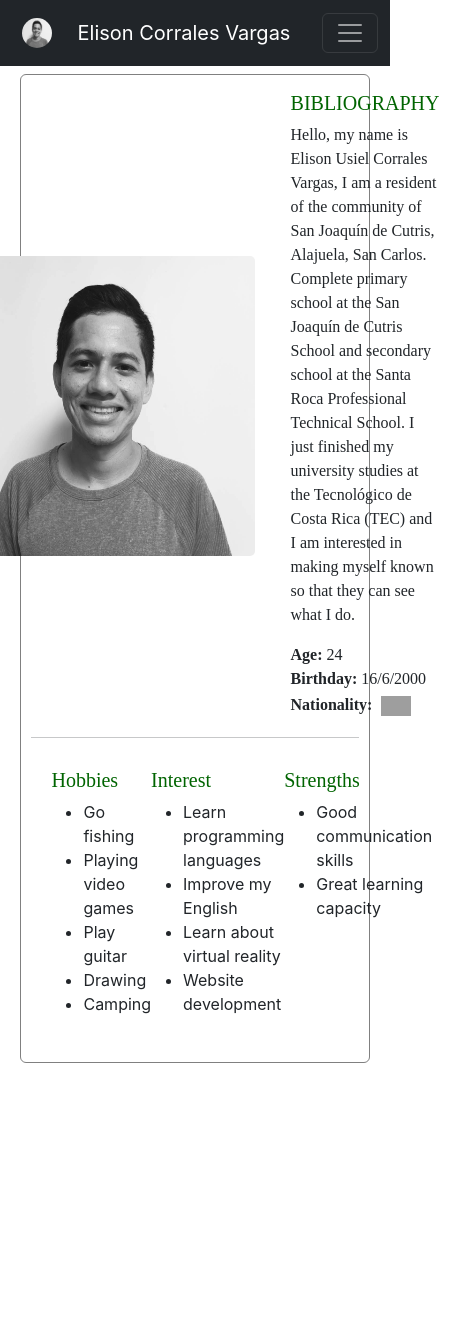
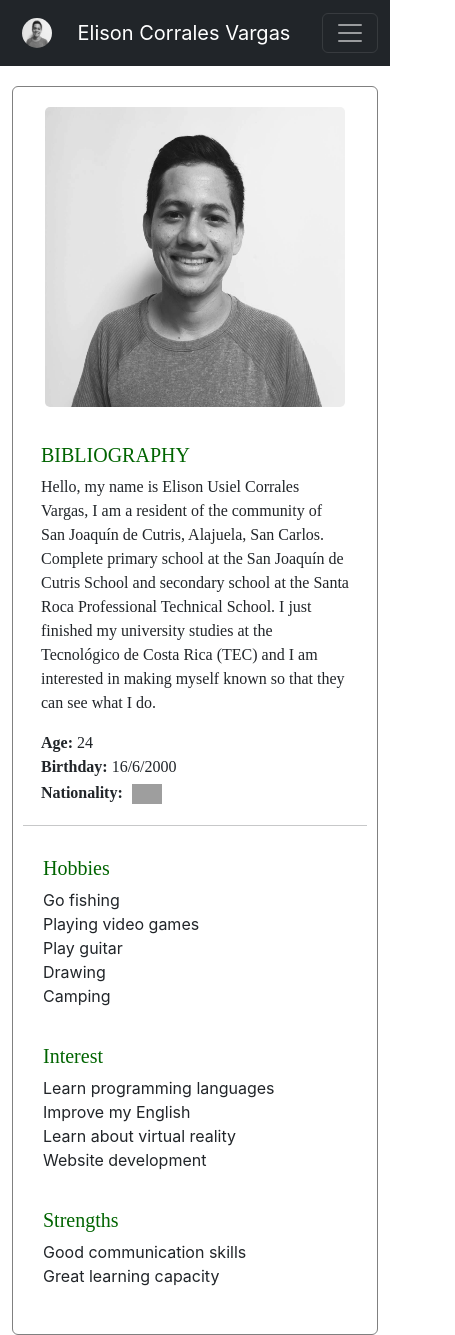
Before and after one commit to elicv/portfolio, a React (Create React App) app: page / in a window 390 px wide. Shown: the whole page, 455 px wide, since content can reach past the window. Before the commit the page ends 1072 px from the top, so only its background shows below. Built offline with nearby package versions, Linux system fonts and the light colour scheme; grey boxes are pictures that could not be loaded; the HTML template or start-up script is replaced by a standard one.

Commit message:
Fix Responsive Mobile

```diff
--- /dev/null
+++ b/src/CSS/Bibliography.css
@@ -0,0 +1,10 @@
+@media screen and (min-width: 768px) {
+    .contenedor{
+        flex-direction: row !important
+    }
+    .space{
+        justify-content: space-between !important;
+        width: 125vh !important;
+
+    }
+}
--- a/src/Components/Bibliography.jsx
+++ b/src/Components/Bibliography.jsx
@@ -3,15 +3,16 @@ import React from 'react'
 import Container from 'react-bootstrap/esm/Container'
 import Card from 'react-bootstrap/Card';
 import img from '../Assets/PerfilPhoto.jpg';
+import '../CSS/Bibliography.css'
 
 export default function Bibliography() {
   return (
-    <div style={{ margin: '1vh', background: '', minHeight: '100vh', display: '', alignItems: 'center', justifyContent: 'center' }}>
-      <Container>
+    <div style={{ background: '', minHeight: '100vh', display: '', alignItems: 'center', justifyContent: 'center', marginTop:'20px'}}>
+      <Container fluid className='container'>
         <Card style={{ border: 'solid 1px', borderColor: 'gray' }}>
-          <Container style={{ display: 'flex', flexDirection: 'row', alignItems: 'center', justifyContent: 'center' }}>
+          <Container fluid style={{ display: 'flex', flexDirection: 'column', alignItems: '' }} className='contenedor'>
             <Card.Img variant="" src={img} style={{ width: '300px', height: '300px', margin: '20px' }} />
-            <Card.Body>
+            <Card.Body style={{ textAlign: '' }}>
               <Card.Title style={{ color: 'darkgreen', fontFamily: 'cursive' }}>BIBLIOGRAPHY</Card.Title>
               <Card.Text style={{ fontFamily: 'cursive' }}>
                 Hello, my name is Elison Usiel Corrales Vargas, I am a resident of the community of San Joaquín de Cutris,
@@ -31,11 +32,11 @@ export default function Bibliography() {
             </Card.Body>
           </Container>
           <hr style={{ margin: '0 10px' }} />
-          <Container style={{ display: 'flex', justifyContent: 'space-between', padding: '30px' }}>
-            <div>
-              <Card.Title style={{ color: 'darkgreen', fontFamily: 'cursive'}}>Hobbies</Card.Title>
+          <Container fluid style={{ display: 'flex', flexDirection: 'column', alignItems: '', padding: '30px', background:'' }} className='contenedor space'>
+            <div style={{ marginBottom: '20px' }}>
+              <Card.Title style={{ color: 'darkgreen', fontFamily: 'cursive' }}>Hobbies</Card.Title>
               <Card.Text>
-                <ul>
+                <ul style={{ listStyleType: 'none', paddingLeft: 0 }}>
                   <li>Go fishing</li>
                   <li>Playing video games</li>
                   <li>Play guitar</li>
@@ -44,10 +45,10 @@ export default function Bibliography() {
                 </ul>
               </Card.Text>
             </div>
-            <div>
+            <div style={{ marginBottom: '20px' }}>
               <Card.Title style={{ color: 'darkgreen', fontFamily: 'cursive' }}>Interest</Card.Title>
               <Card.Text>
-                <ul>
+                <ul style={{ listStyleType: 'none', paddingLeft: 0 }}>
                   <li>Learn programming languages</li>
                   <li>Improve my English</li>
                   <li>Learn about virtual reality</li>
@@ -58,7 +59,7 @@ export default function Bibliography() {
             <div>
               <Card.Title style={{ color: 'darkgreen', fontFamily: 'cursive' }}>Strengths</Card.Title>
               <Card.Text>
-                <ul>
+                <ul style={{ listStyleType: 'none', paddingLeft: 0 }}>
                   <li>Good communication skills</li>
                   <li>Great learning capacity</li>
                 </ul>
```
